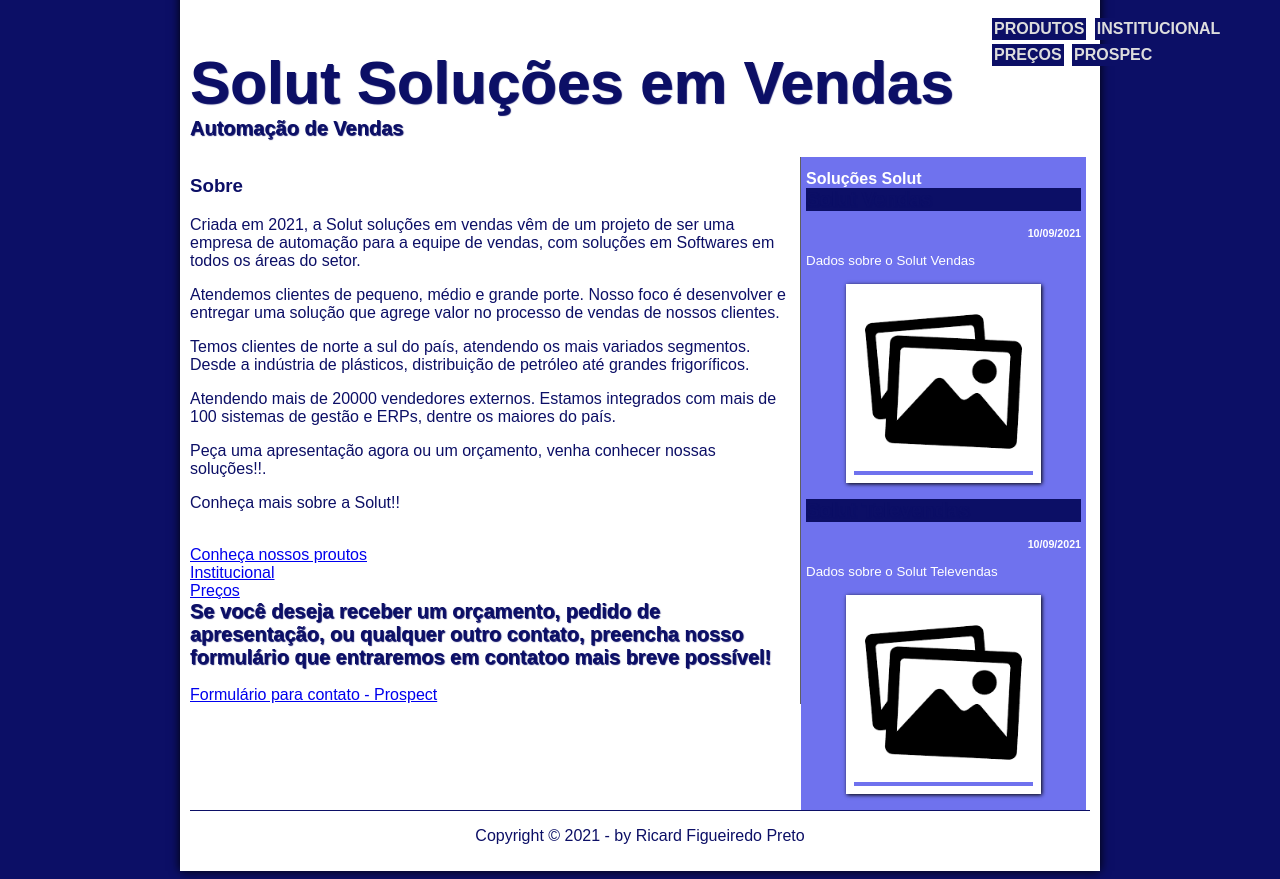
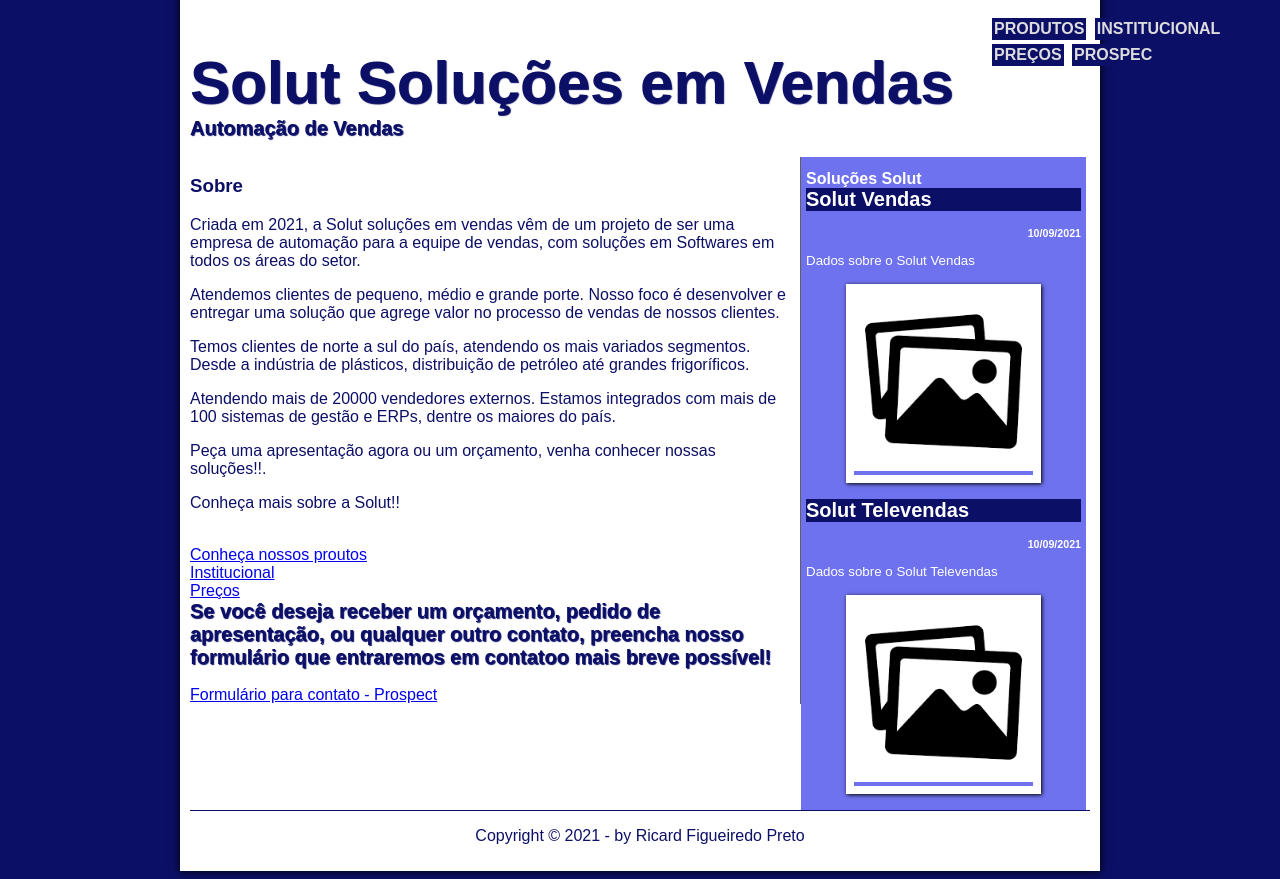
Before and after one commit to RichardFigueiredoPreto/ADS---IFSC, a plain HTML site: page solut/index.html in a window 1280 px wide. Shown: the top 879 px of the page. Drawn offline with Linux system fonts and the light colour scheme.

Commit message:
Ultima versão

```diff
--- a/solut/css/formatacao.css
+++ b/solut/css/formatacao.css
@@ -48,7 +48,7 @@ div#interface{
 #interface h2{
     font-family: Arial, Helvetica, sans-serif;
     font-size: 15pt;
-    color:rgba(12,15,102);
+    color: rgba(12,15,102);
     text-shadow: 1px 1px 1px rgba(12,15,102);
     margin-top: 0px;
     padding: 0px;
@@ -131,7 +131,7 @@ aside h1{
 }
 aside h2{
     font-size: 10pt;
-    color: rgba(255,255,255);
+    color: white !important;
     background-color: rgba(12,15,102);
     padding: 1px;
     margin-top: 0px;
```
